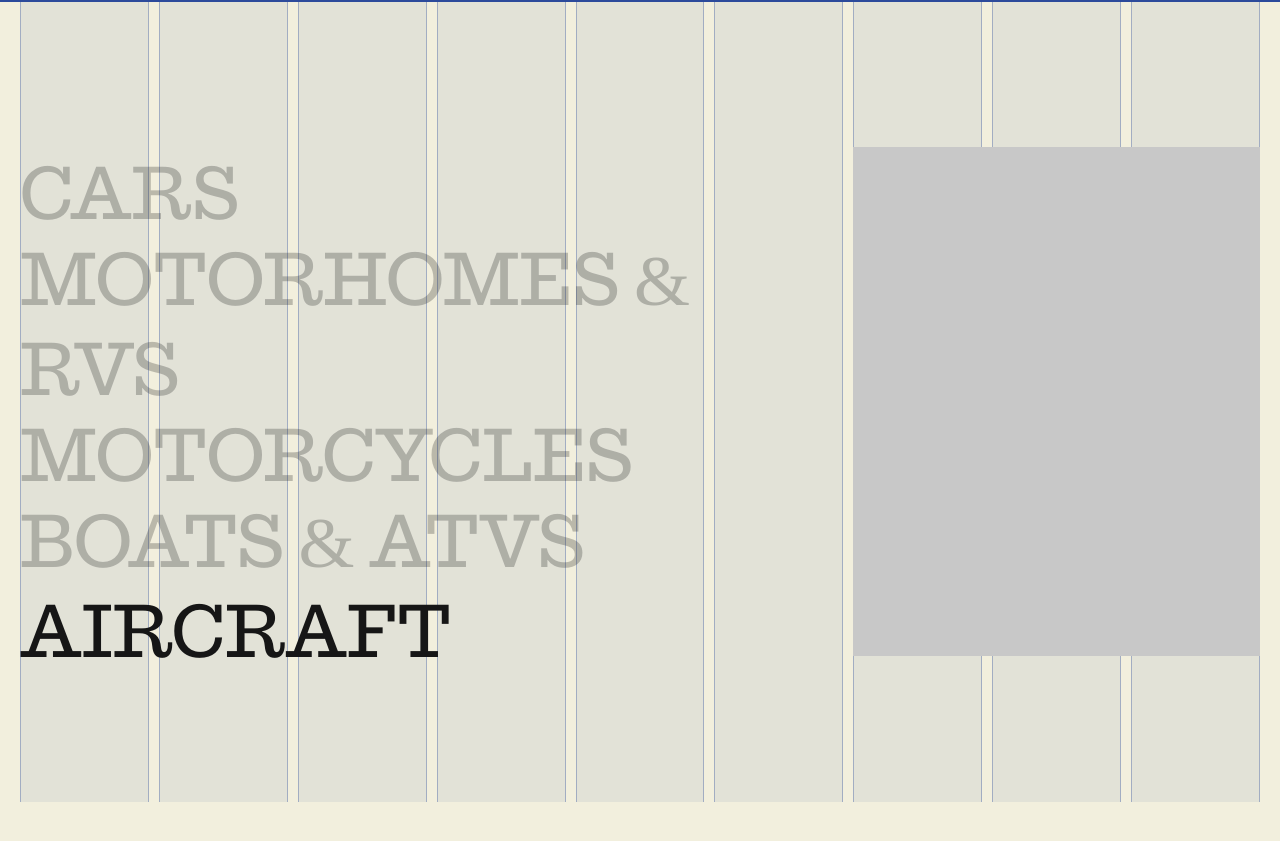
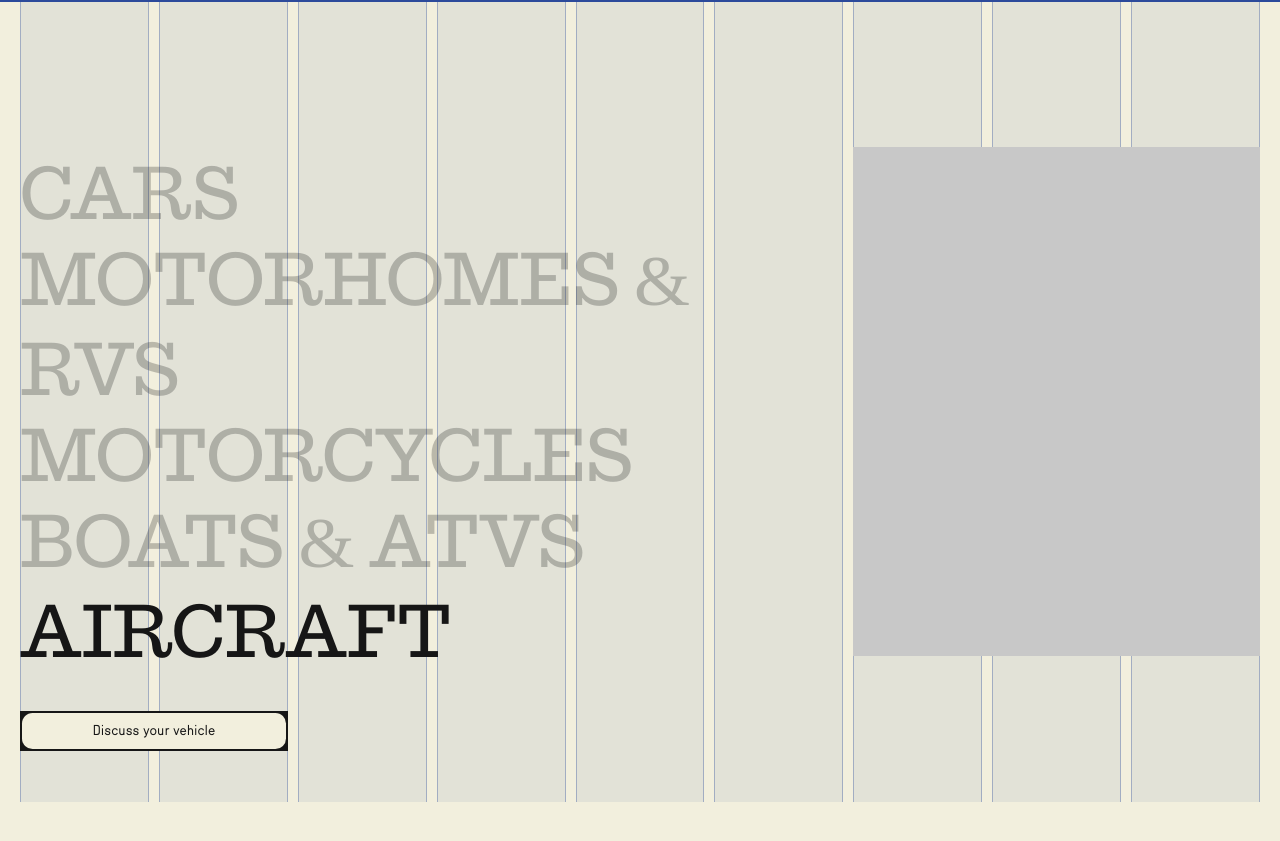
Before and after one commit to swim-lang/Bennett-Split-Layout, a plain HTML site: page index.html in a window 1280 px wide. Shown: the part 5110-5951 px from the top of the page. Drawn offline with Linux system fonts and the light colour scheme.

Commit message:
Add Discuss your vehicle button under the vehicle list
Co-Authored-By: Claude Opus 5.5 <noreply@anthropic.com>

```diff
--- a/index.html
+++ b/index.html
@@ -317,6 +317,15 @@
   }
   .btn-2col:hover span { background: #fff; }
   .advantage-body-col .btn-2col { margin-top: 20px; }
+  /* vehicle list + its button, stacked in columns 1–6 */
+  .vehicle-col {
+    position: relative;
+    z-index: 1;
+    display: flex;
+    flex-direction: column;
+    flex-shrink: 0;
+  }
+  .vehicle-col .btn-2col { margin-top: 40px; }
 
 
   /* ---------- Section: Situations (blue) ---------- */
@@ -604,6 +613,7 @@
       <div class="grid-guides grid-guides--blue" aria-hidden="true">
         <div></div><div></div><div></div><div></div><div></div><div></div><div></div><div></div><div></div>
       </div>
+      <div class="vehicle-col">
         <ul class="vehicle-list">
           <li class="is-active">Cars</li>
           <li>Motorhomes &amp; RVs</li>
@@ -611,6 +621,8 @@
           <li>Boats &amp; ATVs</li>
           <li>Aircraft</li>
         </ul>
+        <a class="btn-2col" href="#contact"><span>Discuss your vehicle</span></a>
+      </div>
       <div class="vehicle-frame" aria-hidden="true">
         <div class="slide is-active"></div>
         <div class="slide"></div>
```
Lines whose indentation alone changed are shown as unchanged.
